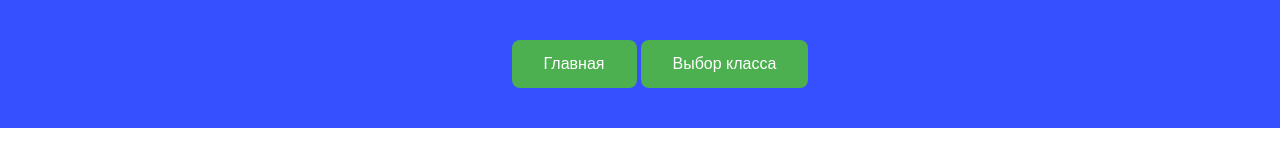
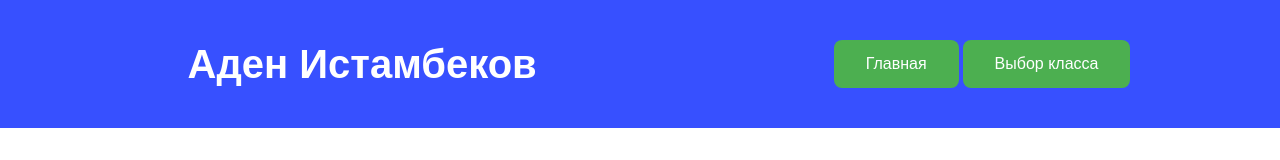
Before and after one commit to AydinKaseyinoff/school-website, a React (Create React App) app: page / in a window 1280 px wide. Shown: the top 160 px of the page. Built offline with nearby package versions, Linux system fonts and the light colour scheme.

Commit message:
use code formater and change logo

```diff
--- a/src/components/Navigation.js
+++ b/src/components/Navigation.js
@@ -7,11 +7,18 @@ const Navigation = () => {
   return (
     <nav className="nav">
       <ul>
+        <h1 className="logo">Аден Истамбеков</h1>
+      </ul>
+      <ul>
         <li>
-          <Link to="/" className="set_class">Главная</Link>
+          <Link to="/" className="set_class">
+            Главная
+          </Link>
         </li>
         <li>
-          <Link to="/classes" className="set_class">Выбор класса</Link>
+          <Link to="/classes" className="set_class">
+            Выбор класса
+          </Link>
         </li>
       </ul>
     </nav>
```
